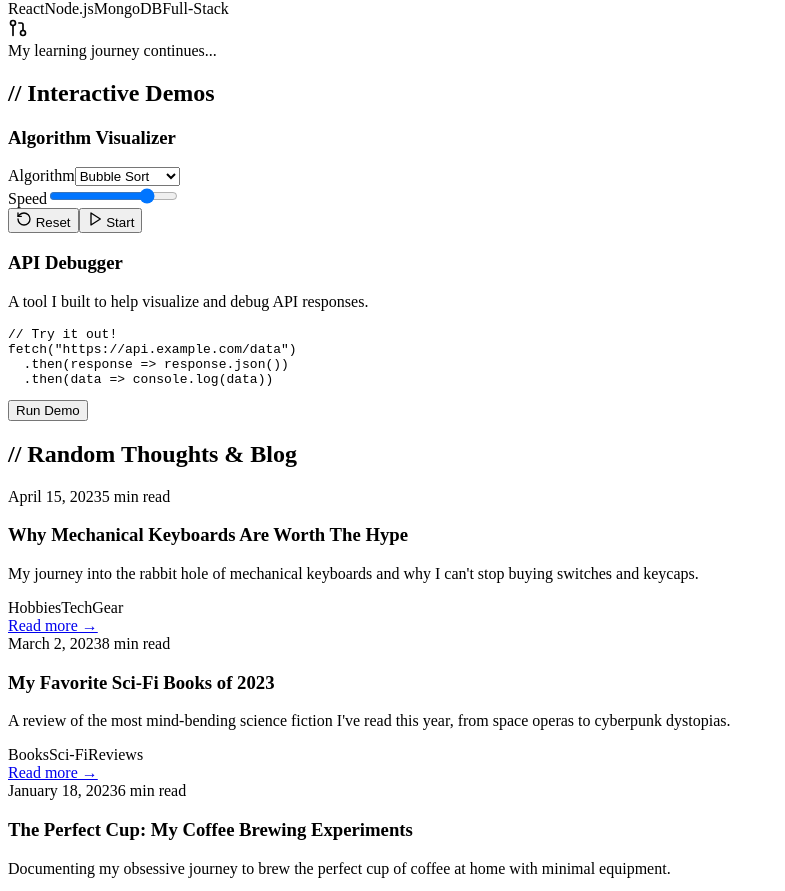
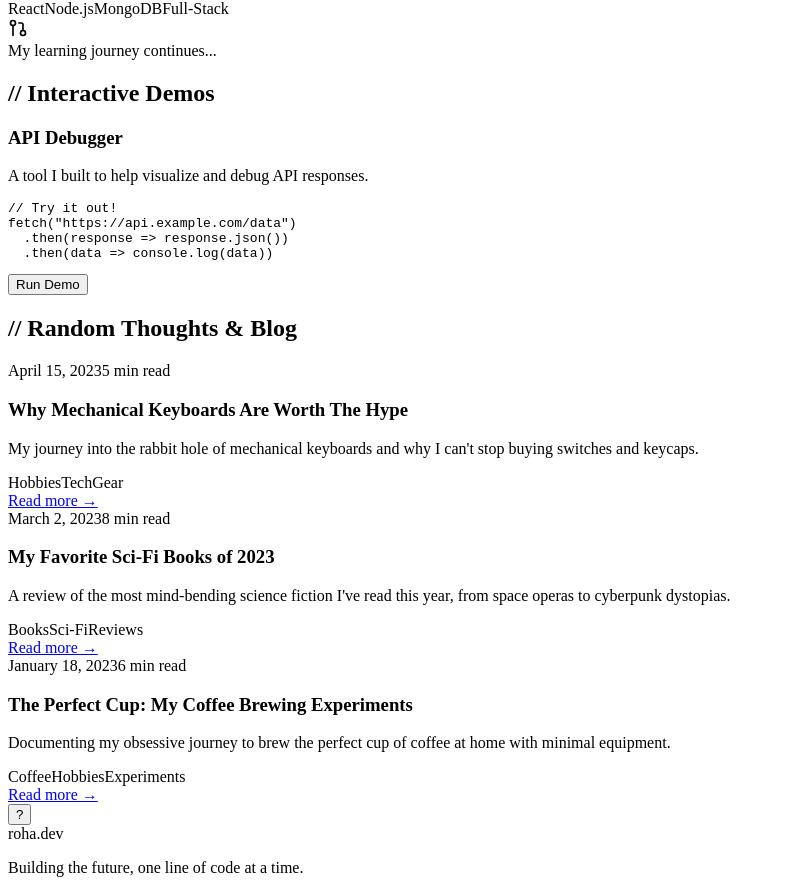
Before and after one commit to row-huh/roha.dev-v2, a Next.js app: page / in a window 1280 px wide. Shown: the part 1378-2269 px from the top of the page, without its empty margins (0-785 px from the left). Built offline with nearby package versions, Linux system fonts and the light colour scheme.

Commit message:
removed visualizer

```diff
--- a/app/page.tsx
+++ b/app/page.tsx
@@ -1,6 +1,5 @@
 import { Terminal } from "@/components/terminal"
 import { ProjectTimeline } from "@/components/project-timeline"
-import { AlgorithmVisualizer } from "@/components/algorithm-visualizer"
 import { BlogPreview } from "@/components/blog-preview"
 import { ChallengeModal } from "@/components/challenge-modal"
 import { Footer } from "@/components/footer"
@@ -21,7 +20,7 @@ export default function Portfolio() {
               </h1>
               <p className="text-xl mb-6 text-zinc-300">Organic Software developer, problem solver, and perpetual learner.</p>
               <div className="flex space-x-4">
-                <button className="px-6 py-2 bg-emerald-600 hover:bg-emerald-700 rounded-md transition-colors">
+                <button id="view-project-button" className="px-6 py-2 bg-emerald-600 hover:bg-emerald-700 rounded-md transition-colors">
                   View Projects
                 </button>
                 <button className="px-6 py-2 border border-emerald-600 text-emerald-400 hover:bg-emerald-900/30 rounded-md transition-colors">
@@ -49,7 +48,6 @@ export default function Portfolio() {
             <span className="text-zinc-400">//</span> Interactive Demos
           </h2>
           <div className="grid grid-cols-1 lg:grid-cols-2 gap-8">
-            <AlgorithmVisualizer />
             <div className="bg-zinc-800 rounded-lg p-6 border border-zinc-700">
               <h3 className="text-xl font-semibold mb-4">API Debugger</h3>
               <p className="text-zinc-400 mb-4">A tool I built to help visualize and debug API responses.</p>
--- a/components/algorithm-visualizer.tsx
+++ /dev/null
@@ -1,219 +0,0 @@
-"use client"
-
-import { useState, useEffect, useRef } from "react"
-import { Play, Pause, RotateCcw } from "lucide-react"
-
-type SortingAlgorithm = "bubble" | "selection" | "insertion"
-
-export function AlgorithmVisualizer() {
-  const [array, setArray] = useState<number[]>([])
-  const [sorting, setSorting] = useState(false)
-  const [algorithm, setAlgorithm] = useState<SortingAlgorithm>("bubble")
-  const [speed, setSpeed] = useState(100)
-  const [currentStep, setCurrentStep] = useState<number[]>([])
-  const animationRef = useRef<NodeJS.Timeout | null>(null)
-
-  // Generate random array
-  const generateArray = () => {
-    const newArray = Array.from({ length: 15 }, () => Math.floor(Math.random() * 100) + 5)
-    setArray(newArray)
-    setCurrentStep([])
-  }
-
-  useEffect(() => {
-    generateArray()
-    return () => {
-      if (animationRef.current) clearTimeout(animationRef.current)
-    }
-  }, [])
-
-  const startSorting = () => {
-    if (sorting) return
-    setSorting(true)
-
-    let steps: number[][] = []
-    const arrCopy = [...array]
-
-    // Generate sorting steps based on algorithm
-    if (algorithm === "bubble") {
-      steps = bubbleSort(arrCopy)
-    } else if (algorithm === "selection") {
-      steps = selectionSort(arrCopy)
-    } else if (algorithm === "insertion") {
-      steps = insertionSort(arrCopy)
-    }
-
-    let stepIndex = 0
-
-    const animate = () => {
-      if (stepIndex < steps.length) {
-        setArray(steps[stepIndex])
-        setCurrentStep([stepIndex, stepIndex + 1])
-        stepIndex++
-        animationRef.current = setTimeout(animate, speed)
-      } else {
-        setSorting(false)
-        setCurrentStep([])
-      }
-    }
-
-    animate()
-  }
-
-  const stopSorting = () => {
-    if (animationRef.current) clearTimeout(animationRef.current)
-    setSorting(false)
-  }
-
-  const resetArray = () => {
-    stopSorting()
-    generateArray()
-  }
-
-  // Sorting algorithms that return steps
-  const bubbleSort = (arr: number[]): number[][] => {
-    const steps: number[][] = []
-    const n = arr.length
-    const arrCopy = [...arr]
-
-    for (let i = 0; i < n; i++) {
-      for (let j = 0; j < n - i - 1; j++) {
-        if (arrCopy[j] > arrCopy[j + 1]) {
-          // Swap
-          ;[arrCopy[j], arrCopy[j + 1]] = [arrCopy[j + 1], arrCopy[j]]
-          steps.push([...arrCopy])
-        }
-      }
-    }
-
-    return steps
-  }
-
-  const selectionSort = (arr: number[]): number[][] => {
-    const steps: number[][] = []
-    const n = arr.length
-    const arrCopy = [...arr]
-
-    for (let i = 0; i < n; i++) {
-      let minIdx = i
-
-      for (let j = i + 1; j < n; j++) {
-        if (arrCopy[j] < arrCopy[minIdx]) {
-          minIdx = j
-        }
-      }
-
-      if (minIdx !== i) {
-        ;[arrCopy[i], arrCopy[minIdx]] = [arrCopy[minIdx], arrCopy[i]]
-        steps.push([...arrCopy])
-      }
-    }
-
-    return steps
-  }
-
-  const insertionSort = (arr: number[]): number[][] => {
-    const steps: number[][] = []
-    const n = arr.length
-    const arrCopy = [...arr]
-
-    for (let i = 1; i < n; i++) {
-      const key = arrCopy[i]
-      let j = i - 1
-
-      while (j >= 0 && arrCopy[j] > key) {
-        arrCopy[j + 1] = arrCopy[j]
-        j--
-        steps.push([...arrCopy])
-      }
-
-      arrCopy[j + 1] = key
-      steps.push([...arrCopy])
-    }
-
-    return steps
-  }
-
-  const getBarColor = (index: number) => {
-    if (currentStep.includes(index)) {
-      return "bg-yellow-500"
-    }
-    return "bg-emerald-500"
-  }
-
-  return (
-    <div className="bg-zinc-800 rounded-lg p-6 border border-zinc-700">
-      <h3 className="text-xl font-semibold mb-4">Algorithm Visualizer</h3>
-
-      <div className="flex items-end justify-center h-40 mb-6 gap-1">
-        {array.map((value, index) => (
-          <div
-            key={index}
-            className={`${getBarColor(index)} rounded-t transition-all duration-200`}
-            style={{
-              height: `${value}%`,
-              width: `${100 / array.length - 1}%`,
-            }}
-          ></div>
-        ))}
-      </div>
-
-      <div className="grid grid-cols-2 gap-4 mb-4">
-        <div>
-          <label className="block text-sm text-zinc-400 mb-1">Algorithm</label>
-          <select
-            className="w-full bg-zinc-700 border border-zinc-600 rounded-md p-2 text-zinc-200"
-            value={algorithm}
-            onChange={(e) => setAlgorithm(e.target.value as SortingAlgorithm)}
-            disabled={sorting}
-          >
-            <option value="bubble">Bubble Sort</option>
-            <option value="selection">Selection Sort</option>
-            <option value="insertion">Insertion Sort</option>
-          </select>
-        </div>
-
-        <div>
-          <label className="block text-sm text-zinc-400 mb-1">Speed</label>
-          <input
-            type="range"
-            min="10"
-            max="500"
-            step="10"
-            value={500 - speed}
-            onChange={(e) => setSpeed(500 - Number.parseInt(e.target.value))}
-            className="w-full"
-            disabled={sorting}
-          />
-        </div>
-      </div>
-
-      <div className="flex justify-between">
-        <button
-          onClick={resetArray}
-          className="px-4 py-2 bg-zinc-700 hover:bg-zinc-600 rounded-md transition-colors flex items-center"
-          disabled={sorting}
-        >
-          <RotateCcw size={16} className="mr-2" /> Reset
-        </button>
-
-        <button
-          onClick={sorting ? stopSorting : startSorting}
-          className={`px-4 py-2 ${
-            sorting ? "bg-red-600 hover:bg-red-700" : "bg-emerald-600 hover:bg-emerald-700"
-          } rounded-md transition-colors flex items-center`}
-        >
-          {sorting ? (
-            <>
-              <Pause size={16} className="mr-2" /> Stop
-            </>
-          ) : (
-            <>
-              <Play size={16} className="mr-2" /> Start
-            </>
-          )}
-        </button>
-      </div>
-    </div>
-  )
-}
```
